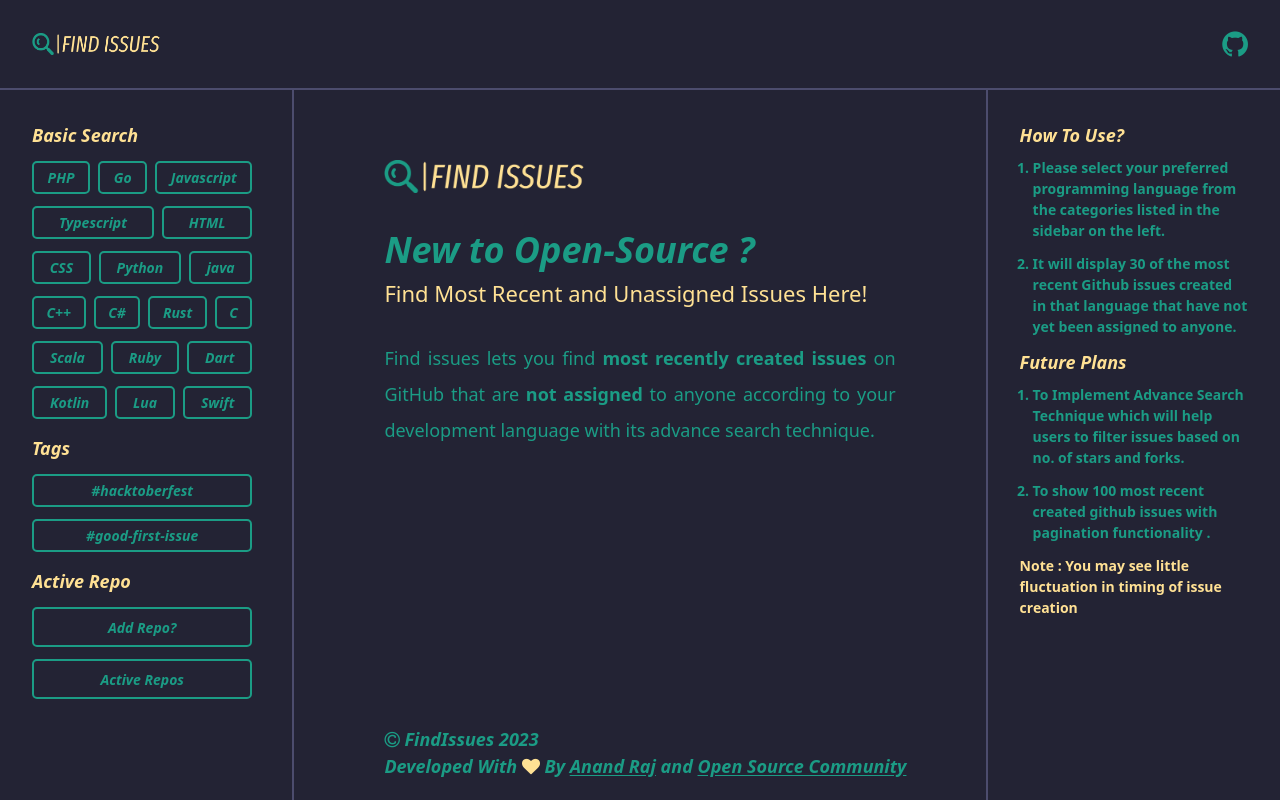
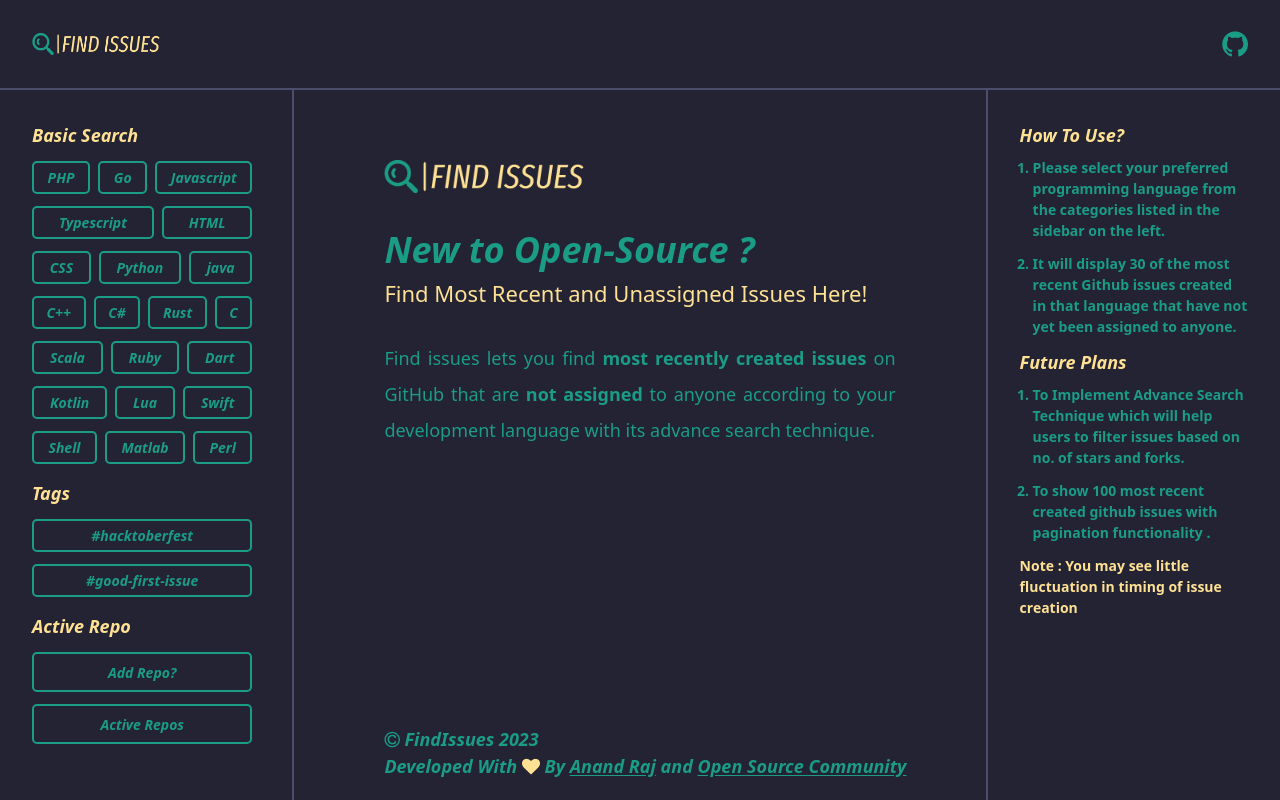
Before and after one commit to anand346/findissues, a Next.js app: page / in a window 1280 px wide. Built offline with nearby package versions, Linux system fonts and the light colour scheme.

Commit message:
Added 3 Languages Shell,Matlab and Perl (#71)
* Added 3 Languages Shell,Matlab and Perl

* Update Languages.js - build

---------

Co-authored-by: Anand Raj <64061582+anand346@users.noreply.github.com>

```diff
--- a/helper/Languages.js
+++ b/helper/Languages.js
@@ -71,4 +71,17 @@ export const langs = [
     lang_name: "Swift",
     query: "swift",
   },
+  {
+    lang_name: "Shell",
+    query: "shell",
+  },
+  {
+    lang_name: "Matlab",
+    query: "MATLAB",
+  },
+  {
+    lang_name: "Perl",
+    query: "perl",
+  },
+
 ];
```
